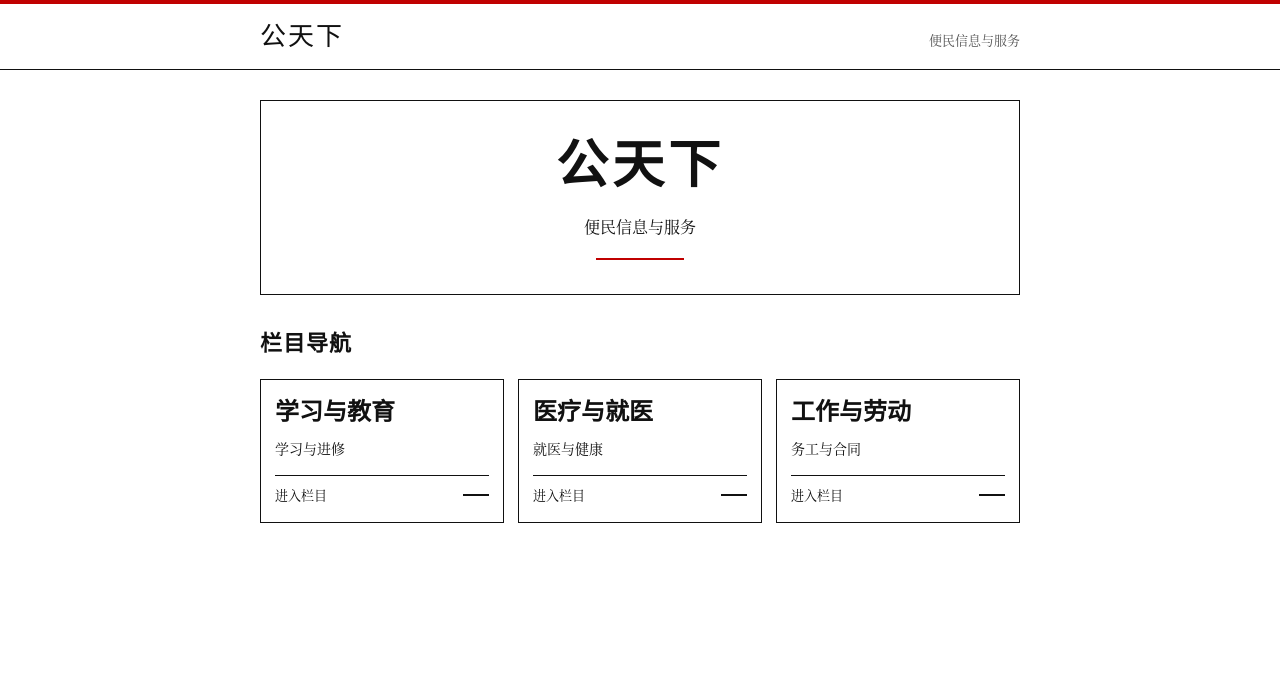
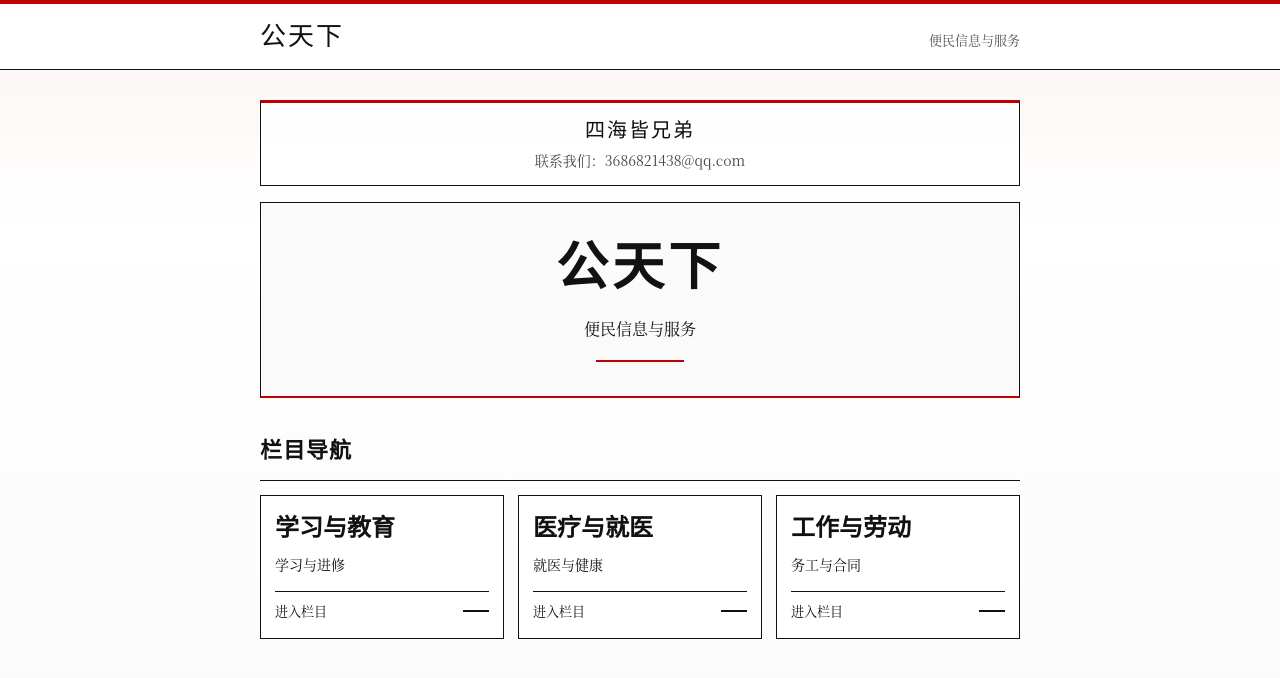
Before and after one commit to woainizhongguo123123-sudo/bianmin-site, a Next.js app: page / in a window 1280 px wide. Shown: the top 678 px of the page. Built offline with nearby package versions, Linux system fonts and the light colour scheme.

Commit message:
Enhance homepage color hierarchy and modernize body serif stack

```diff
--- a/app/globals.css
+++ b/app/globals.css
@@ -6,7 +6,7 @@
   --c-accent: #c00000;
 
   --font-title: "KaiTi", "STKaiti", "Kaiti SC", "KaiTi_GB2312", "DFKai-SB", serif;
-  --font-body: "SimSun", "Songti SC", "STSong", "Noto Serif CJK SC", serif;
+  --font-body: "Songti SC", "Noto Serif SC", "Source Han Serif SC", "Noto Serif CJK SC", "STSong", "SimSun", serif;
 
   --w-container: 760px;
 
@@ -110,6 +110,39 @@ a:focus-visible {
   padding: 30px 0 64px;
 }
 
+.home-main {
+  background: linear-gradient(
+    to bottom,
+    rgba(192, 0, 0, 0.03) 0,
+    rgba(255, 255, 255, 0.03) 160px,
+    rgba(0, 0, 0, 0.015) 100%
+  );
+}
+
+.home-notice {
+  border: 1px solid var(--c-text);
+  border-top: 3px solid var(--c-accent);
+  background: rgba(255, 255, 255, 0.9);
+  text-align: center;
+  padding: 12px 14px;
+}
+
+.home-notice-title {
+  margin: 0;
+  font-family: var(--font-title);
+  font-size: 20px;
+  letter-spacing: 2px;
+  line-height: 1.5;
+}
+
+.home-notice-contact {
+  margin: 4px 0 0;
+  font-family: var(--font-body);
+  font-size: 14px;
+  line-height: 1.7;
+  color: rgba(0, 0, 0, 0.72);
+}
+
 .page-link {
   display: inline-block;
   font-family: var(--font-body);
@@ -177,7 +210,10 @@ small {
 }
 
 .home-head {
+  margin-top: 16px;
   border: 1px solid var(--c-text);
+  border-bottom: 2px solid var(--c-accent);
+  background: rgba(0, 0, 0, 0.015);
   padding: 34px 22px;
   text-align: center;
 }
@@ -203,9 +239,11 @@ small {
 }
 
 .home-section-title {
-  margin: 28px 0 14px;
+  margin: 32px 0 14px;
   font-size: 22px;
   letter-spacing: 1px;
+  padding-bottom: 8px;
+  border-bottom: 1px solid var(--c-text);
 }
 
 .category-grid {
@@ -223,11 +261,13 @@ small {
 .category-entry {
   display: block;
   border: 1px solid var(--c-text);
+  background: rgba(255, 255, 255, 0.94);
   padding: 16px 14px;
 }
 
 .category-entry:hover {
   border-color: var(--c-accent);
+  background: rgba(192, 0, 0, 0.03);
 }
 
 .category-name {
--- a/app/page.tsx
+++ b/app/page.tsx
@@ -16,8 +16,13 @@ export default function HomePage() {
   const categories = getCategories() as CategoryLite[];
 
   return (
-    <main className="site-main">
+    <main className="site-main home-main">
       <div className="container">
+        <section className="home-notice" aria-label="站点公告">
+          <p className="home-notice-title">四海皆兄弟</p>
+          <p className="home-notice-contact">联系我们：3686821438@qq.com</p>
+        </section>
+
         <header className="home-head">
           <h1 className="home-title">公天下</h1>
           <p className="home-subtitle">便民信息与服务</p>
```
